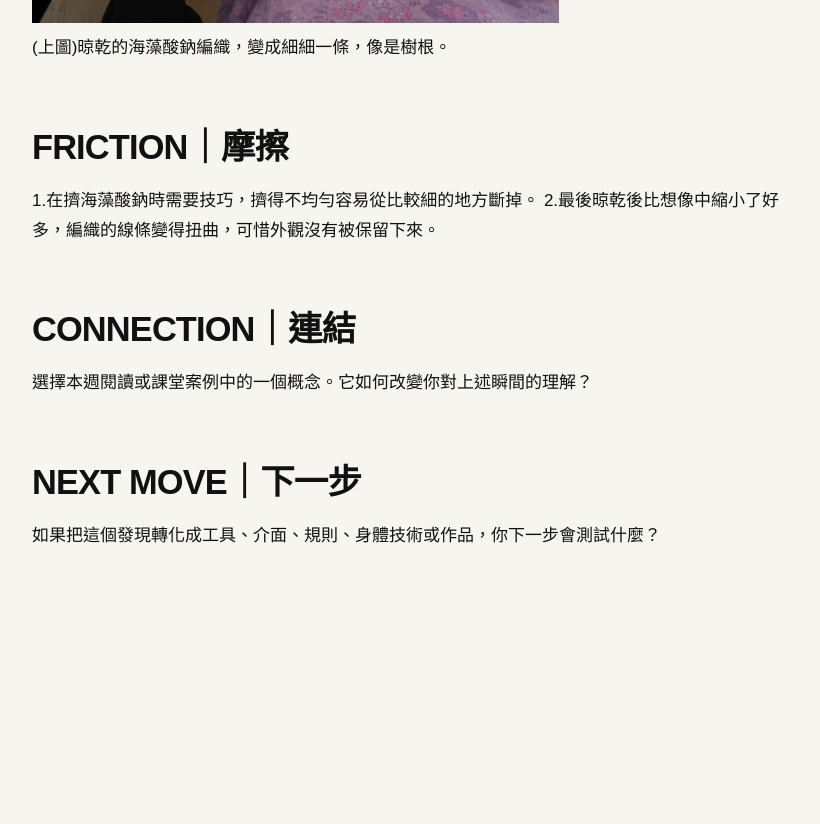
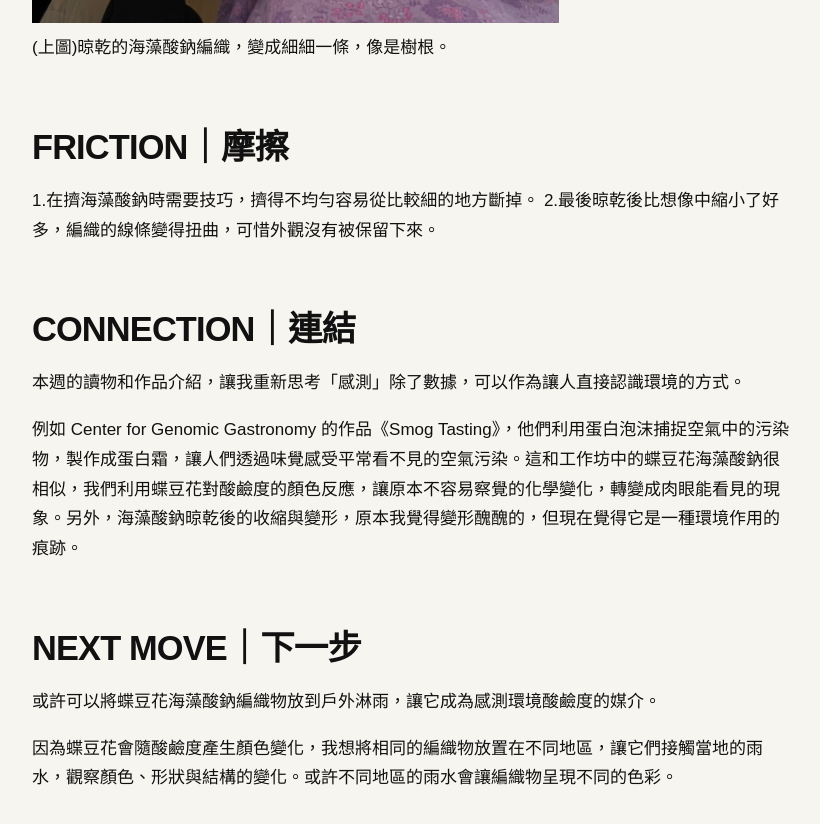
Before and after one commit to yo566566/fieldworkarchive, a Jekyll site: the page built from weeks/week-05.md, in a window 1280 px wide and 900 px high, scrolled down 2868 px. Shown: the top 824 px of the window, without its empty margins (48-868 px from the left). Built offline with Jekyll 4.4.1, drawn with Linux system fonts in a browser that asks for light colours; before the commit the page ends 3526 px from its top, so only the background shows below that.

Commit message:
Update week-05.md

```diff
--- a/weeks/week-05.md
+++ b/weeks/week-05.md
@@ -25,8 +25,12 @@ permalink: /weeks/week-05/
 
 ## CONNECTION｜連結
 
-選擇本週閱讀或課堂案例中的一個概念。它如何改變你對上述瞬間的理解？
+本週的讀物和作品介紹，讓我重新思考「感測」除了數據，可以作為讓人直接認識環境的方式。
+
+例如 Center for Genomic Gastronomy 的作品《Smog Tasting》，他們利用蛋白泡沫捕捉空氣中的污染物，製作成蛋白霜，讓人們透過味覺感受平常看不見的空氣污染。這和工作坊中的蝶豆花海藻酸鈉很相似，我們利用蝶豆花對酸鹼度的顏色反應，讓原本不容易察覺的化學變化，轉變成肉眼能看見的現象。另外，海藻酸鈉晾乾後的收縮與變形，原本我覺得變形醜醜的，但現在覺得它是一種環境作用的痕跡。
 
 ## NEXT MOVE｜下一步
 
-如果把這個發現轉化成工具、介面、規則、身體技術或作品，你下一步會測試什麼？
+或許可以將蝶豆花海藻酸鈉編織物放到戶外淋雨，讓它成為感測環境酸鹼度的媒介。
+
+因為蝶豆花會隨酸鹼度產生顏色變化，我想將相同的編織物放置在不同地區，讓它們接觸當地的雨水，觀察顏色、形狀與結構的變化。或許不同地區的雨水會讓編織物呈現不同的色彩。
```
